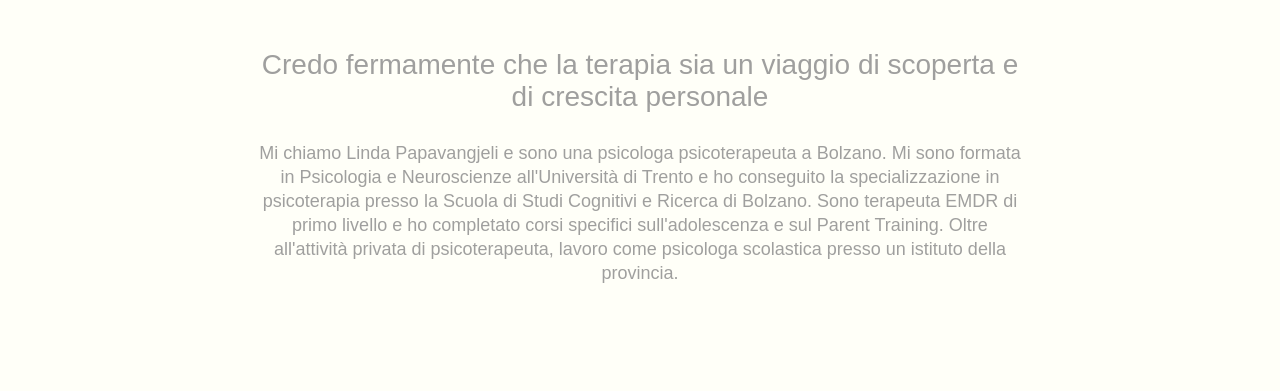
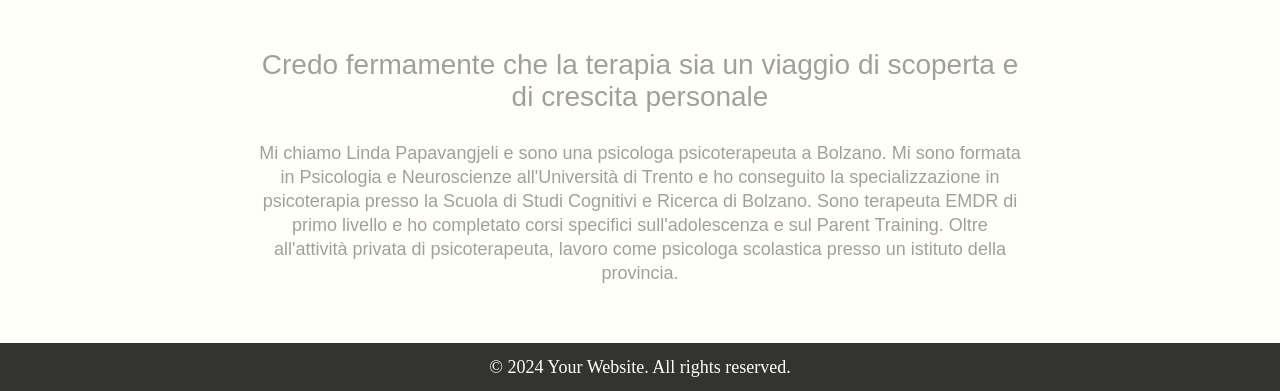
Before and after one commit to axelmezini/Linda_Website, a plain HTML site: page index.html in a window 1280 px wide. Shown: the part 522-913 px from the top of the page. Before the commit the page ends 865 px from the top, so only its background shows below. Drawn offline with Linux system fonts and the light colour scheme.

Commit message:
footer added

```diff
--- a/css/content.css
+++ b/css/content.css
@@ -36,6 +36,11 @@ h1 {
 
 h3 {
     font-size: 28px;
+}
+
+footer p {
+    margin: 0;
+    line-height: 18px;
 }
 
 p,
--- a/css/general.css
+++ b/css/general.css
@@ -43,3 +43,10 @@ main.info {
 main.info article {
     width: 40%
 }
+
+footer {
+    padding: 15px;
+    text-align: center;
+    background-color: black;
+    color: #fffff6;
+}
--- a/index.html
+++ b/index.html
@@ -49,7 +49,7 @@
     </main>
 
     <footer>
-
+        <p>&copy; 2024 Your Website. All rights reserved.</p>
     </footer>
 </body>
 </html>
```
